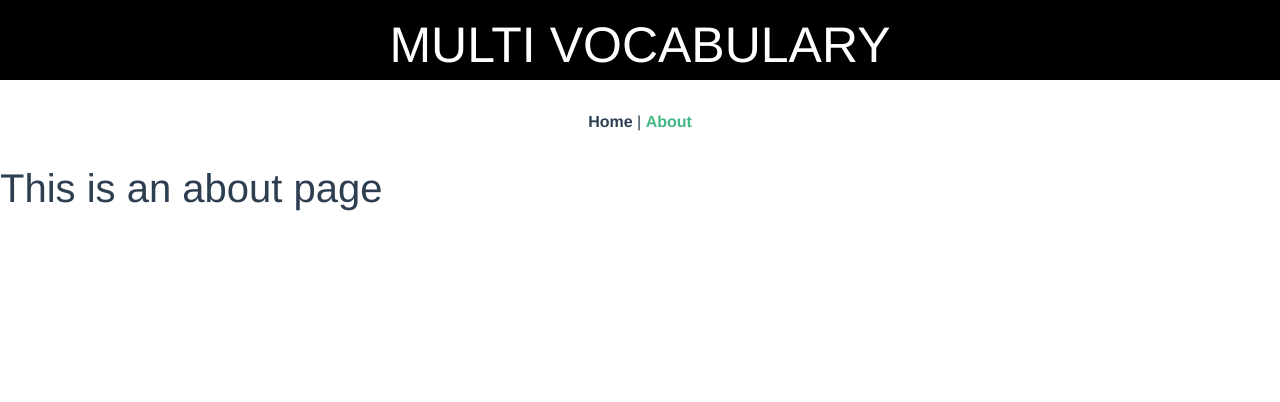
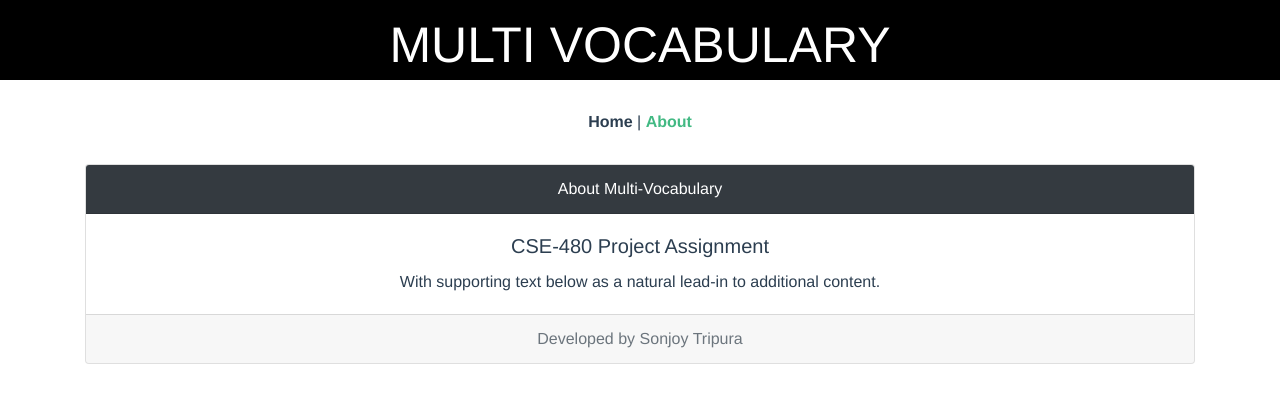
Before and after one commit to Onuvob/Multi-Vocabulary-Routes, a Vue app: page /about in a window 1280 px wide. Shown: the top 402 px of the page. Built offline with nearby package versions, Linux system fonts and the light colour scheme.

Commit message:
Updated 27.4.19

```diff
--- a/src/components/Header.vue
+++ b/src/components/Header.vue
@@ -24,7 +24,7 @@ export default {
 
     @media screen and (max-width: 600px) {
         h1 {
-            font-size: 35px;
+            font-size: 30px;
         }
     }
 
--- a/src/components/Vocabularies.vue
+++ b/src/components/Vocabularies.vue
@@ -22,8 +22,13 @@
         <div>
 
             <ul class="list-group" v-bind:key="vocabulary.id" v-for="vocabulary in vocabularies">
-                <li class="list-group-item">{{ vocabulary.title }}</li>
-                <Vocabulary v-bind:vocabulary="vocabulary"/>
+                <li class="list-group-item">
+                    <router-link :to="{ name: 'vocabulary', params: { vocabularyId: vocabulary.id }}">
+                        {{ vocabulary.title }}
+                    </router-link>
+                </li>
+
+                <!-- <Vocabulary v-bind:vocabulary="vocabulary"/> -->
             </ul>
         </div>
 
--- a/src/components/Vocabulary.vue
+++ b/src/components/Vocabulary.vue
@@ -1,14 +1,20 @@
 <template>
-
+    <div class="jumbotron">
+        <h1 class="display-4">Hello, world!</h1>
+        <p class="lead">This is a simple hero unit, a simple jumbotron-style component for calling extra attention to featured content or information.</p>
+        <hr class="my-4">
+        <p>It uses utility classes for typography and spacing to space content out within the larger container.</p>
+        <p class="lead">
+            <a class="btn btn-primary btn-lg" href="#" role="button">Learn more</a>
+        </p>
+    </div>
 </template>
 
 <script>
 
 
 export default {
-    name: "Vocabulary",
 
-    props: ["vocabulary"]
 
 }
 </script>
--- a/src/router.js
+++ b/src/router.js
@@ -19,7 +19,13 @@ export default new Router({
       // which is lazy-loaded when the route is visited.
       component: () =>
         import(/* webpackChunkName: "about" */ "./views/About.vue")
-    }
+    },
+    {
+      path: '/vocabulary/:vocabularyId',
+      name: 'vocabulary',
+      component: () =>
+        import(/* webpackChunkName: "about" */ "./views/Vocabulary.vue")
+   }
   ],
   //removing mode will lead '#' on each route request
   mode: "history"
--- a/src/views/About.vue
+++ b/src/views/About.vue
@@ -1,5 +1,20 @@
 <template>
-  <div class="about">
-    <h1>This is an about page</h1>
+  <div class="about container">
+
+    <div class="card text-center">
+      <div class="card-header text-white bg-dark">
+        About Multi-Vocabulary
+      </div>
+      <div class="card-body">
+        <h5 class="card-title">CSE-480 Project Assignment</h5>
+        <p class="card-text">With supporting text below as a natural lead-in to additional content.</p>
+      </div>
+      <div class="card-footer text-muted">
+        Developed by Sonjoy Tripura
+      </div>
+    </div>
+
+
+
   </div>
 </template>
--- /dev/null
+++ b/src/views/Vocabulary.vue
@@ -0,0 +1,25 @@
+<template>
+    <div>
+        <div class="container">
+            <Vocabulary />
+        </div>
+    </div>
+</template>
+
+<script>
+
+import Vocabulary from '../components/Vocabulary.vue'
+
+export default {
+
+
+    components: {
+        Vocabulary
+    },
+
+}
+</script>
+
+<style>
+
+</style>
```
